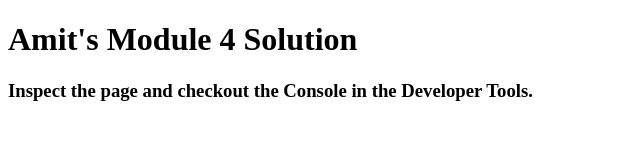
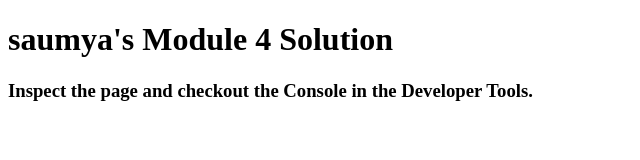
Before and after one commit to saumyakumar07/module-4, a plain HTML site: page index.html in a window 1280 px wide. Shown: the whole page, without its empty margins (0-640 px from the left). Drawn offline with Linux system fonts and the light colour scheme.

Commit message:
Update index.html

```diff
--- a/index.html
+++ b/index.html
@@ -11,7 +11,7 @@
   <script src="script.js"></script>
 </head>
 <body>
-  <h1>Amit's Module 4 Solution</h1>
+  <h1>saumya's Module 4 Solution</h1>
   <h3>Inspect the page and checkout the Console in the Developer Tools.</h3>
 </body>
 </html>
```
